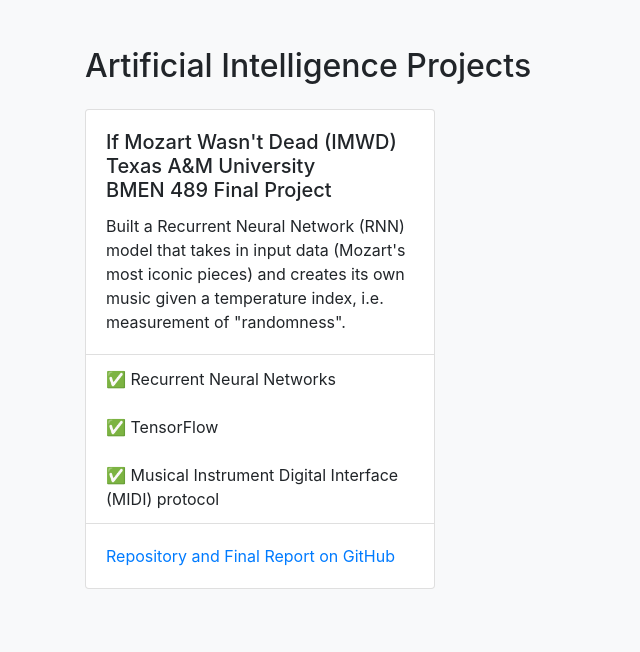
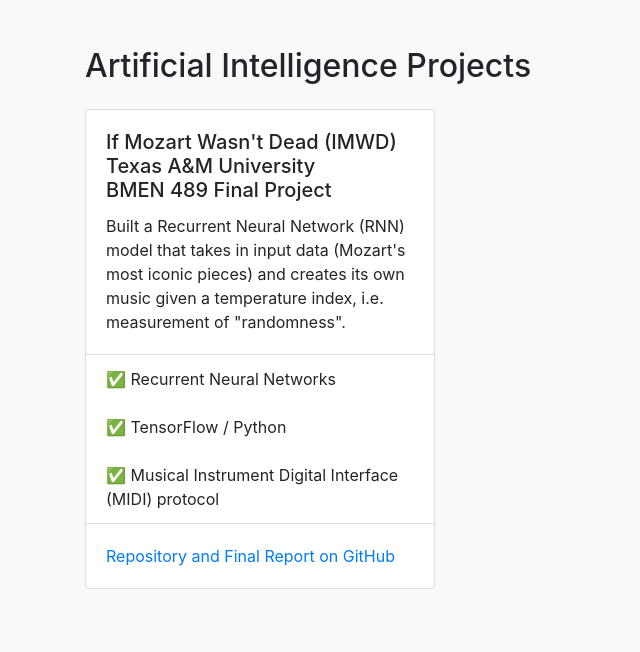
Before and after one commit to PLOOQ/myportfolio, a Django app: page /artificialintelligence in a window 1280 px wide. Shown: the part 345-997 px from the top of the page, without its empty margins (0-640 px from the left). Run offline with Django 3.2, Linux system fonts and the light colour scheme; some libraries are stand-ins or nearby versions.

Commit message:
Added Python to TensorFlow coments

```diff
--- a/fields/templates/fields/artificial-intelligence.html
+++ b/fields/templates/fields/artificial-intelligence.html
@@ -38,7 +38,7 @@
                     </div>
                     <ul class="list-group list-group-flush">
                         <li class="list-group-item">✅ Recurrent Neural Networks</li>
-                        <li class="list-group-item">✅ TensorFlow</li>
+                        <li class="list-group-item">✅ TensorFlow / Python</li>
                         <li class="list-group-item">✅ Musical Instrument Digital Interface (MIDI) protocol</li>
                     </ul>
                     <div class="card-body">
```
